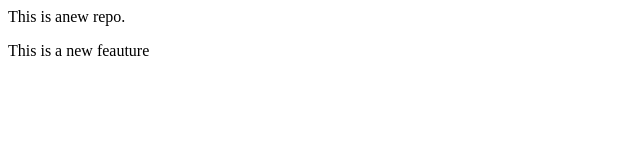
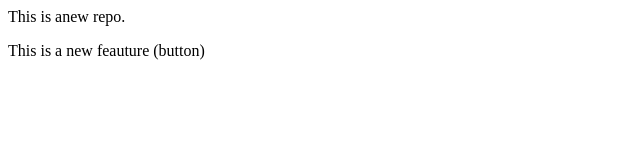
Before and after one commit to FL4ME-SUVO/localrepo, a plain HTML site: page index.html in a window 1280 px wide. Shown: the full height of the page, 0-640 px from the left. Drawn offline with Linux system fonts and the light colour scheme.

```diff
--- a/index.html
+++ b/index.html
@@ -1,2 +1,2 @@
 <p>This is anew repo.</p>
-<p>This is a new feauture</p>
+<p>This is a new feauture (button)</p>
```
